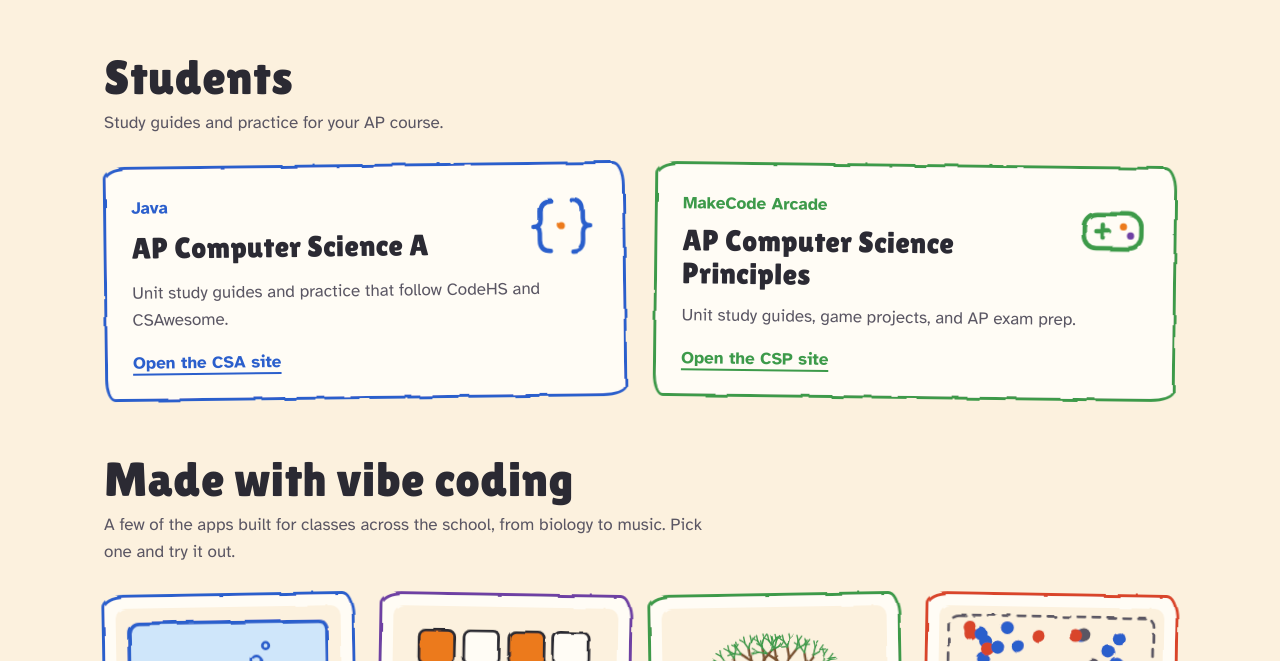
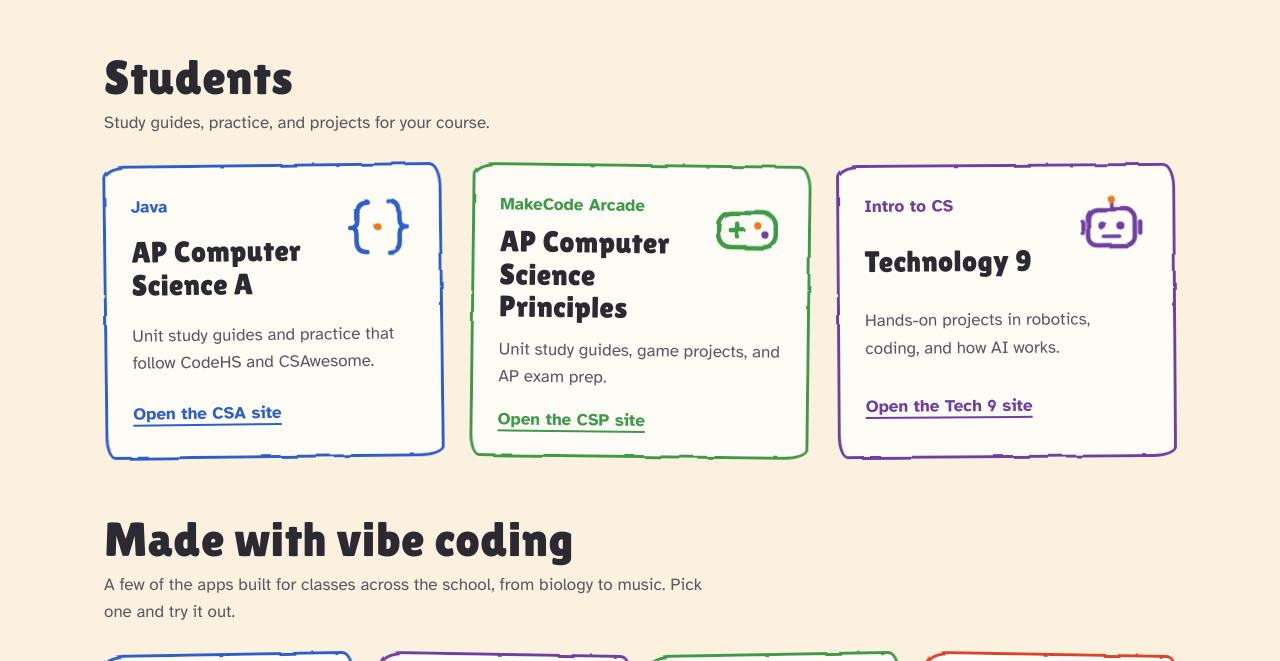
Before and after one commit to brimmer-tech/brimmer-tech.github.io, a plain HTML site: page index.html in a window 1280 px wide. Shown: the part 987-1648 px from the top of the page. Drawn offline with Linux system fonts and the light colour scheme.

Commit message:
Add files via upload

```diff
--- a/index.html
+++ b/index.html
@@ -133,7 +133,7 @@
   h2.section { margin: 0 0 0.35rem; font-family: "Lilita One", "Arial Black", "Helvetica Neue", Impact, sans-serif; font-weight: 400; font-size: clamp(2.1rem, 4.2vw, 3rem); line-height: 1.05; letter-spacing: 0.01em; }
   .section-note { margin: 0 0 1.75rem; color: var(--ink-soft); max-width: 55ch; }
 
-  .courses { display: grid; grid-template-columns: repeat(2, minmax(0, 1fr)); gap: 1.75rem; }
+  .courses { display: grid; grid-template-columns: repeat(auto-fit, minmax(min(100%, 18rem), 1fr)); gap: 1.75rem; }
   .course {
     display: grid;
     grid-template-columns: 1fr auto;
@@ -145,6 +145,7 @@
   }
   .course.csa { --c: var(--blue); transform: rotate(-0.7deg); }
   .course.csp { --c: var(--green); transform: rotate(0.7deg); }
+  .course.tech9 { --c: var(--purple); transform: rotate(-0.4deg); }
   .course:hover, .course:focus-visible { transform: rotate(0deg) translateY(-3px); }
   .course h3 { margin: 0; font-size: 1.85rem; line-height: 1.1; grid-column: 1; }
   .course .lang { grid-column: 1; margin: 0; font-weight: 700; color: var(--c); }
@@ -273,7 +274,7 @@
         </video>
       </div>
       <div class="video-text">
-        <h2 id="vibe">Build your own apps!</h2>
+        <h2 id="vibe">What is vibe coding?</h2>
         <p>You describe the app you want, an AI writes the code, and then you run it, test it, and keep refining until it works. Watch how the aquarium project came together.</p>
         <ol class="steps" aria-label="The four steps of vibe coding">
           <li class="sketch">Describe</li>
@@ -287,7 +288,7 @@
     <main>
       <section aria-labelledby="students">
         <h2 class="section" id="students">Students</h2>
-        <p class="section-note">Study guides and practice for your AP course.</p>
+        <p class="section-note">Study guides, practice, and projects for your course.</p>
         <div class="courses">
           <a class="course csa sketch" href="https://brimmer-tech.github.io/ap-csa/">
             <p class="lang">Java</p>
@@ -311,6 +312,21 @@
             </svg>
             <p class="desc">Unit study guides, game projects, and AP exam prep.</p>
             <span class="go">Open the CSP site</span>
+          </a>
+          <a class="course tech9 sketch" href="https://brimmer-tech.github.io/tech9/">
+            <p class="lang">Intro to CS</p>
+            <h3>Technology 9</h3>
+            <svg class="icon doodle" viewBox="0 0 80 80" aria-hidden="true">
+              <path d="M40 10 v10" stroke="var(--purple)" stroke-width="5"/>
+              <circle cx="40" cy="9" r="4" fill="var(--orange)"/>
+              <rect x="14" y="20" width="52" height="40" rx="10" fill="none" stroke="var(--purple)" stroke-width="5"/>
+              <circle cx="30" cy="38" r="4.5" fill="var(--purple)"/>
+              <circle cx="50" cy="38" r="4.5" fill="var(--purple)"/>
+              <path d="M31 50 h18" stroke="var(--purple)" stroke-width="4"/>
+              <path d="M8 34 v12 M72 34 v12" stroke="var(--purple)" stroke-width="5"/>
+            </svg>
+            <p class="desc">Hands-on projects in robotics, coding, and how AI works.</p>
+            <span class="go">Open the Tech 9 site</span>
           </a>
         </div>
       </section>
```
